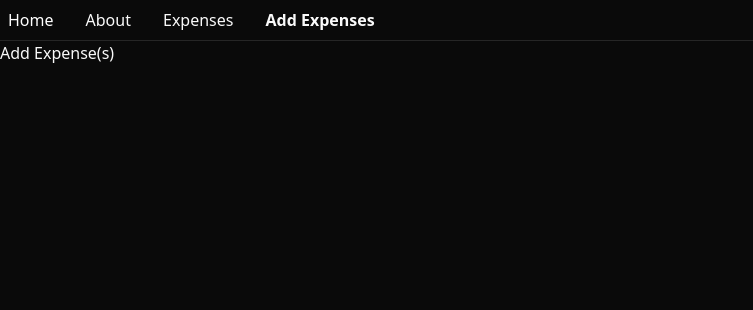
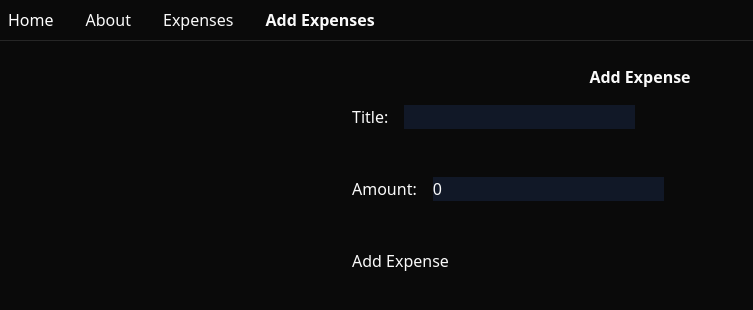
Before and after one commit to guhandelta/react-bun-tanstack-expense-tracker, a React (Vite) app in the folder frontend/: page /addExpense in a window 1280 px wide. Shown: the top 310 px of the page, without its empty margins (0-753 px from the left). Built offline with nearby package versions, Linux system fonts and the light colour scheme; what hono would draw is missing.

Commit message:
Added the functionality to add a new expense using Tanstack form

```diff
--- a/frontend/package.json
+++ b/frontend/package.json
@@ -10,7 +10,9 @@
     "preview": "vite preview"
   },
   "dependencies": {
+    "@radix-ui/react-label": "^2.0.2",
     "@radix-ui/react-slot": "^1.0.2",
+    "@tanstack/react-form": "^0.20.0",
     "@tanstack/react-query": "^5.39.0",
     "@tanstack/router-devtools": "^1.34.0",
     "@tanstack/router-vite-plugin": "^1.33.12",
--- /dev/null
+++ b/frontend/postcss.config.js
@@ -0,0 +1,6 @@
+module.exports = {
+    plugins: {
+        tailwindcss: {},
+        autoprefixer: {}
+    }
+};
--- /dev/null
+++ b/frontend/src/components/ui/input.tsx
@@ -0,0 +1,25 @@
+import * as React from "react"
+
+import { cn } from "@/lib/utils"
+
+export interface InputProps
+  extends React.InputHTMLAttributes<HTMLInputElement> {}
+
+const Input = React.forwardRef<HTMLInputElement, InputProps>(
+  ({ className, type, ...props }, ref) => {
+    return (
+      <input
+        type={type}
+        className={cn(
+          "noflex noh-10 now-full norounded-md noborder noborder-input nobg-background nopx-3 nopy-2 notext-sm noring-offset-background file:noborder-0 file:nobg-transparent file:notext-sm file:nofont-medium placeholder:notext-muted-foreground focus-visible:nooutline-none focus-visible:noring-2 focus-visible:noring-ring focus-visible:noring-offset-2 disabled:nocursor-not-allowed disabled:noopacity-50",
+          className
+        )}
+        ref={ref}
+        {...props}
+      />
+    )
+  }
+)
+Input.displayName = "Input"
+
+export { Input }
--- /dev/null
+++ b/frontend/src/components/ui/label.tsx
@@ -0,0 +1,24 @@
+import * as React from "react"
+import * as LabelPrimitive from "@radix-ui/react-label"
+import { cva, type VariantProps } from "class-variance-authority"
+
+import { cn } from "@/lib/utils"
+
+const labelVariants = cva(
+  "notext-sm nofont-medium noleading-none peer-disabled:nocursor-not-allowed peer-disabled:noopacity-70"
+)
+
+const Label = React.forwardRef<
+  React.ElementRef<typeof LabelPrimitive.Root>,
+  React.ComponentPropsWithoutRef<typeof LabelPrimitive.Root> &
+    VariantProps<typeof labelVariants>
+>(({ className, ...props }, ref) => (
+  <LabelPrimitive.Root
+    ref={ref}
+    className={cn(labelVariants(), className)}
+    {...props}
+  />
+))
+Label.displayName = LabelPrimitive.Root.displayName
+
+export { Label }
--- a/frontend/src/routes/addExpense.tsx
+++ b/frontend/src/routes/addExpense.tsx
@@ -1,11 +1,99 @@
-import { createFileRoute } from '@tanstack/react-router'
+import { createFileRoute, useNavigate } from '@tanstack/react-router'
+import { useForm } from '@tanstack/react-form'
+// import type { FieldApi } from '@tanstack/react-form'
+
+import { Button } from '@/components/ui/button'
+import { Input } from '@/components/ui/input'
+import { Label } from '@/components/ui/label'
+import { api } from '@/lib/api'
 
 export const Route = createFileRoute('/addExpense')({
     component: AddExpense
 })
 
 function AddExpense(){
+    const navigate = useNavigate();
+    const form = useForm({
+        defaultValues: {
+            title: '',
+            amount: 0
+        },
+        onSubmit: async ({ value }) => {
+            await new Promise((resolve) => setTimeout(resolve, 3000));
+
+            const res = await api.expenses.$post({ json: value });
+            if(!res.ok) throw new Error('Error adding expense');
+
+            navigate({ to: '/expenses' });
+        }
+    });
+
+
     return (
-        <div>Add Expense(s)</div>
+        <div className="p-2">
+            <h2 className=' font-bold text-center my-4'>Add Expense</h2>
+                {/* <form.Provider> */}
+                    <form
+                        onSubmit={(e) => {
+                            e.preventDefault();
+                            e.stopPropagation();
+                            void form.handleSubmit();
+                        }}
+                        className="max-w-xl m-auto"
+                    >
+                            <form.Field
+                                name="title"
+                                children={(field) => (
+                                    <>
+                                        <Label htmlFor={field.name}>Title:</Label>&emsp;
+                                        <Input
+                                            id={field.name}
+                                            className='bg-gray-900'
+                                            name={field.name}
+                                            value={field.state.value}
+                                            onBlur={field.handleBlur}
+                                            onChange={(e) => field.handleChange(e.target.value)}
+                                        />
+                                        {/* To show the validation state of the current Field, usually it's wrapped in a function and used as a component Eg: <FieldInfo /> */}
+                                        {field.state.meta.touchedErrors ? (
+                                            <em>{field.state.meta.touchedErrors}</em>
+                                        ) : null}
+                                    </>
+                                )}
+                            />
+                            <br /><br /><br />
+                            <form.Field
+                                name="amount"
+                                children={(field) => (
+                                    <>
+                                        <Label htmlFor={field.name}>Amount:</Label>&emsp;
+                                        <Input
+                                            id={field.name}
+                                            className='bg-gray-900'
+                                            name={field.name}
+                                            value={field.state.value}
+                                            onBlur={field.handleBlur}
+                                            type='number'
+                                            onChange={(e) => field.handleChange(Number(e.target.value))}
+                                        />
+                                        {/* To show the validation state of the current Field, usually it's wrapped in a function and used as a component Eg: <FieldInfo /> */}
+                                        {field.state.meta.touchedErrors ? (
+                                            <em>{field.state.meta.touchedErrors}</em>
+                                        ) : null}
+                                    </>
+                                )}
+                            />
+                            <br /><br /><br />
+                            <form.Subscribe
+                                selector={(state) => [state.canSubmit, state.isSubmitting]}
+                                children={([canSubmit, isSubmitting]) => (
+                                <Button type="submit" disabled={!canSubmit}>
+                                    {isSubmitting ? 'Adding Expense...' : 'Add Expense'}
+                                </Button>
+                                )}
+                            />
+                    </form>
+                {/* </form.Provider> */}
+        </div>
     )
 }
--- a/frontend/src/routes/expenses.tsx
+++ b/frontend/src/routes/expenses.tsx
@@ -68,7 +68,7 @@ function Expenses() {
                         <TableRow>
                             <TableCell className="border border-solid border-white font-medium text-center">{id}</TableCell>
                             <TableCell className='border border-solid border-white text-center'>{title}</TableCell>
-                            <TableCell className='border border-solid border-white text-center'>{amount} Card</TableCell>
+                            <TableCell className='border border-solid border-white text-center'>{amount}</TableCell>
                         </TableRow>
                     ))
                     }
--- a/frontend/tailwind.config.js
+++ b/frontend/tailwind.config.js
@@ -3,9 +3,6 @@ module.exports = {
   darkMode: ["class"],
   content: [
     './index.html',
-    './pages/**/*.{ts,tsx}',
-    './components/**/*.{ts,tsx}',
-    './app/**/*.{ts,tsx}',
     './src/**/*.{ts,tsx}',
   ],
   prefix: "",
```
Also changed, not shown: 1 other file (tests, documents, lock files or other folders).
